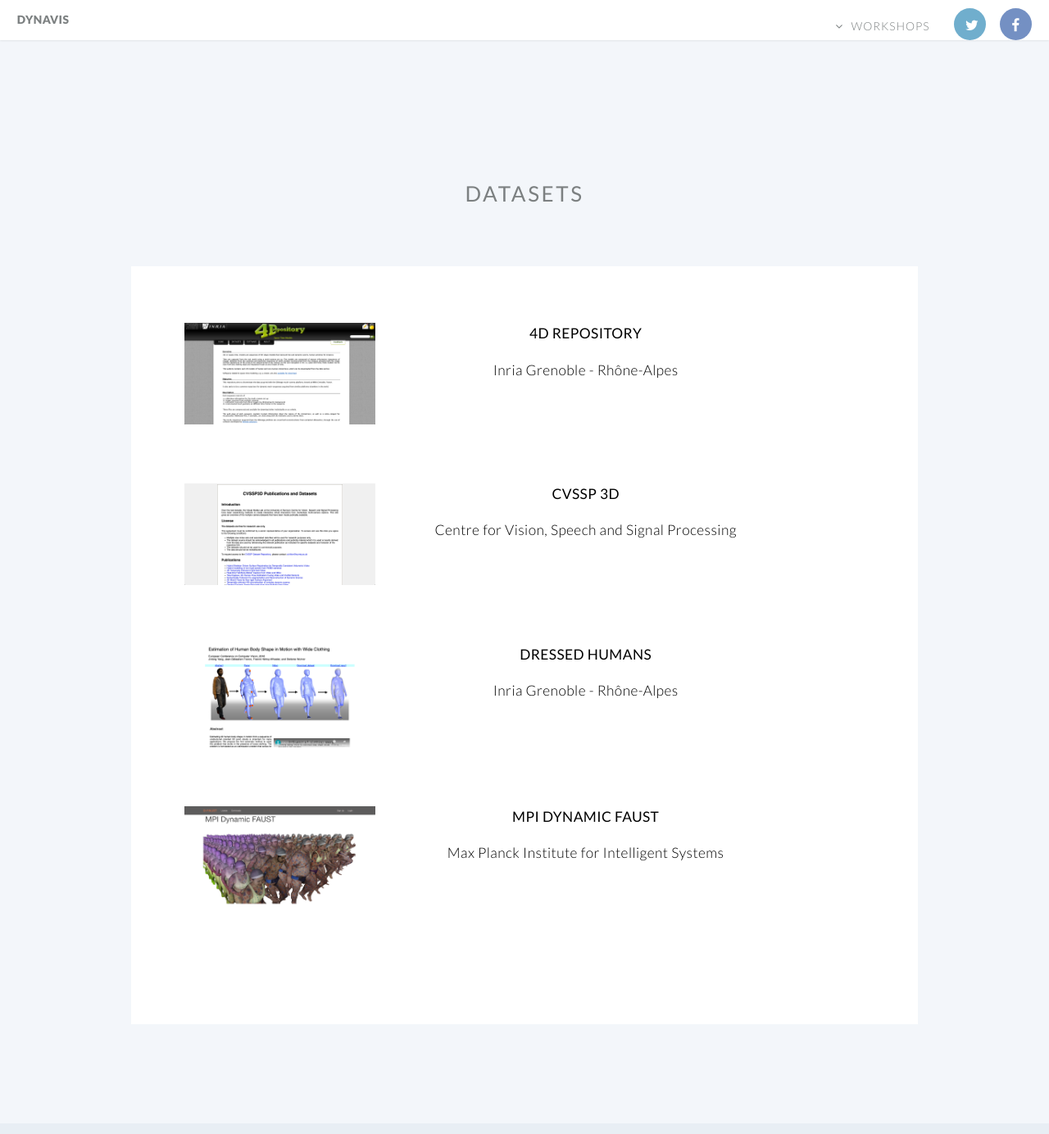
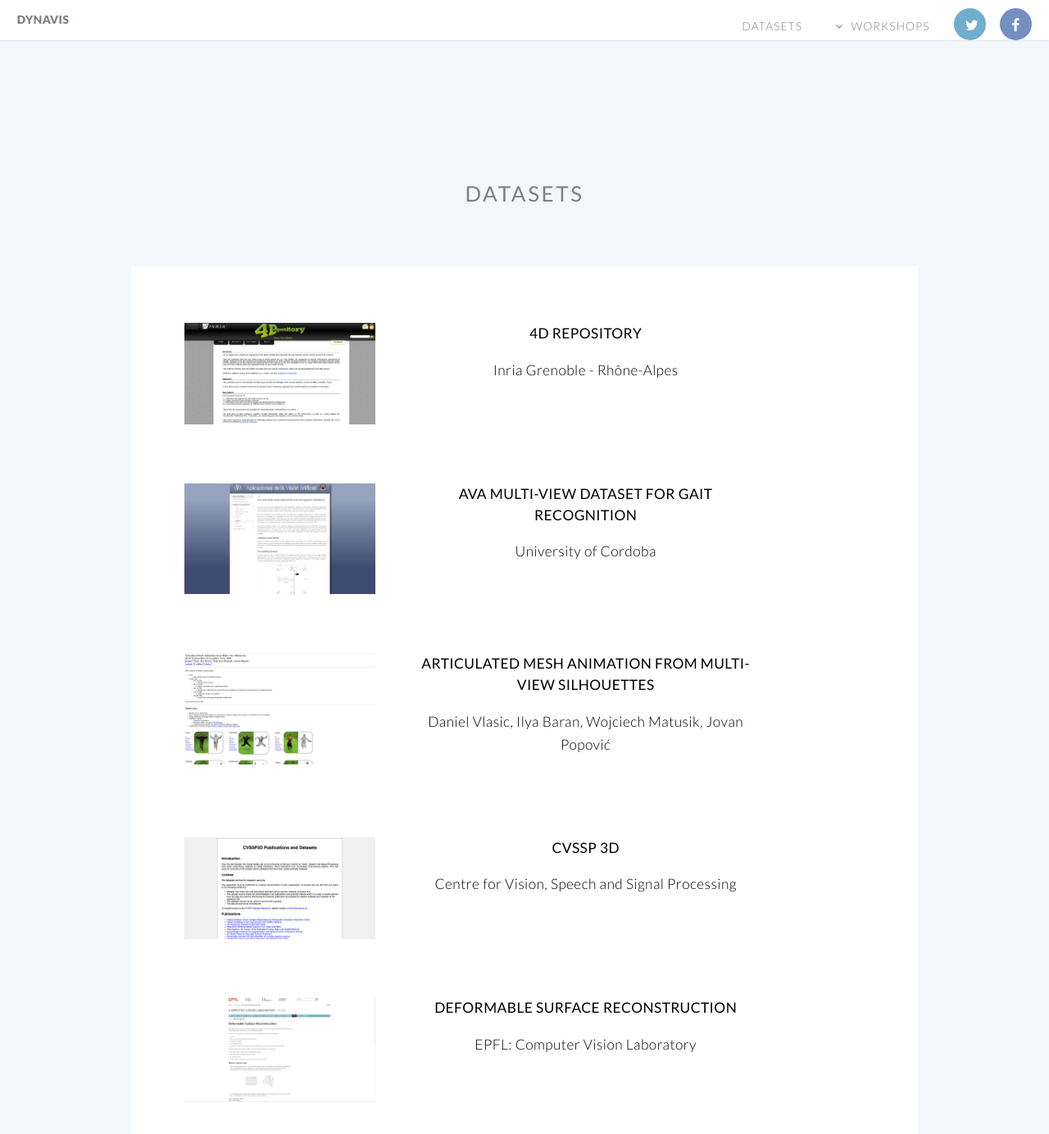
Before and after one commit to DynaVis/DynaVis.github.io, a Jekyll site: the page built from datasets.html, in a window 1280 px wide and 1400 px high. Shown: the top 1384 px of the window at 82% size. Built offline with Jekyll 4.4.1, drawn with Linux system fonts in a browser that asks for light colours.

Commit message:
Added more dataset and included in site menu

```diff
--- a/_data/datasets.yml
+++ b/_data/datasets.yml
@@ -4,17 +4,38 @@
   url: "http://dfaust.is.tue.mpg.de/"
   image: "/images/datasets/mpi_dfaust.png"
 
+
 - name: "4D Repository"
   author: "Inria Grenoble - Rhône-Alpes"
   url: "http://4drepository.inrialpes.fr/"
   image: "/images/datasets/inria_4drep.png"
+
 
 - name: "CVSSP 3D"
   author: "Centre for Vision, Speech and Signal Processing"
   url: "https://cvssp.org/data/cvssp3d/"
   image: "/images/datasets/cvssp3d.png"
 
+
 - name: "Dressed Humans"
   author: "Inria Grenoble - Rhône-Alpes"
   url: "http://dressedhuman.gforge.inria.fr/"
   image: "/images/datasets/inria_dressed_humans.png"
+
+
+- name: "AVA Multi-View Dataset for Gait Recognition"
+  author: "University of Cordoba"
+  url: "http://www.uco.es/grupos/ava/node/41"
+  image: "/images/datasets/avamvg.png"
+
+
+- name: "Articulated Mesh Animation from Multi-view Silhouettes"
+  author: "Daniel Vlasic, Ilya Baran, Wojciech Matusik, Jovan Popović"
+  url: "http://people.csail.mit.edu/drdaniel/mesh_animation/"
+  image: "/images/datasets/amamvs.png"
+
+
+- name: "Deformable Surface Reconstruction"
+  author: "EPFL: Computer Vision Laboratory"
+  url: "https://cvlab.epfl.ch/data/data-dsr-index-php/"
+  image: "/images/datasets/epfl_dsr.png"
--- a/_includes/header.html
+++ b/_includes/header.html
@@ -12,7 +11,6 @@
                     <li><a href="/2019/">CVPR 2019</a></li>
                 </ul>
             </li>
-
 
             {% if site.twitter != null %}
                 <li style=" color: white;"><a href="https://twitter.com/{{site.twitter}}" class="icon circle fa-twitter"><span class="label">Twitter</span></a></li>
```
Also changed, not shown: other parts of _includes/header.html (+1 -2 lines), images/datasets/amamvs.png (added), images/datasets/avamvg.png (added), images/datasets/epfl_dsr.png (added).
